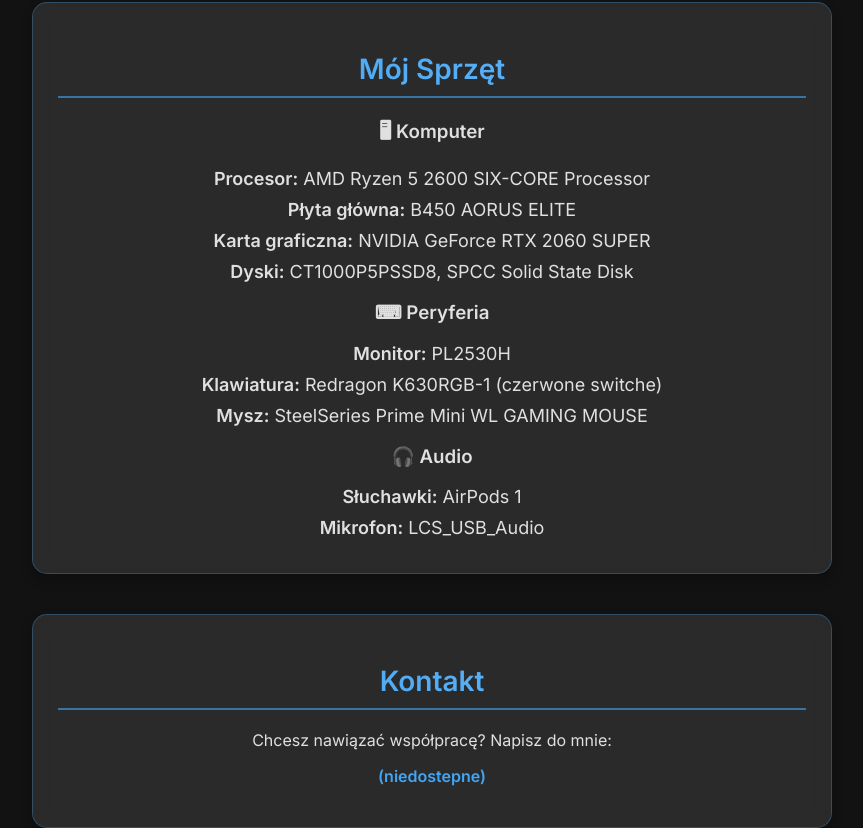
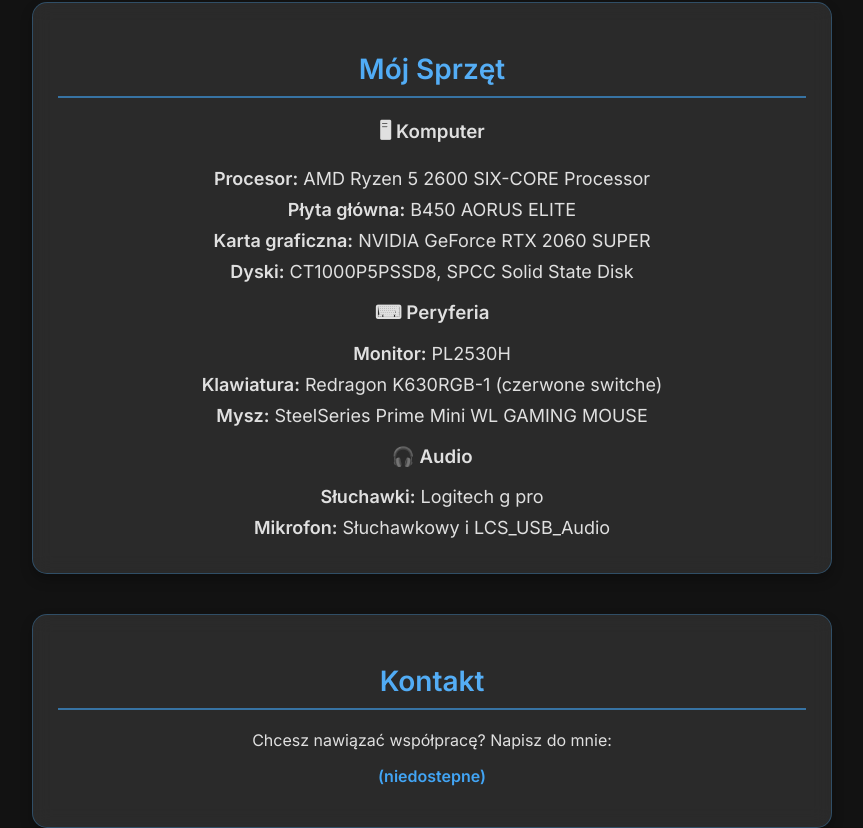
Before and after one commit to MIRGANEK/mirganekportfolio, a plain HTML site: page index.html in a window 1280 px wide. Shown: the part 749-1577 px from the top of the page, without its empty margins (208-1071 px from the left). Drawn offline with Linux system fonts and the light colour scheme.

Commit message:
Update index.html

```diff
--- a/index.html
+++ b/index.html
@@ -85,8 +85,8 @@
       </ul>
       <h3>🎧 Audio</h3>
       <ul>
-          <li><strong>Słuchawki:</strong> AirPods 1</li>
-          <li><strong>Mikrofon:</strong> LCS_USB_Audio</li>
+          <li><strong>Słuchawki:</strong> Logitech g pro</li>
+          <li><strong>Mikrofon:</strong> Słuchawkowy i LCS_USB_Audio</li>
       </ul>
   </section>
 
```
